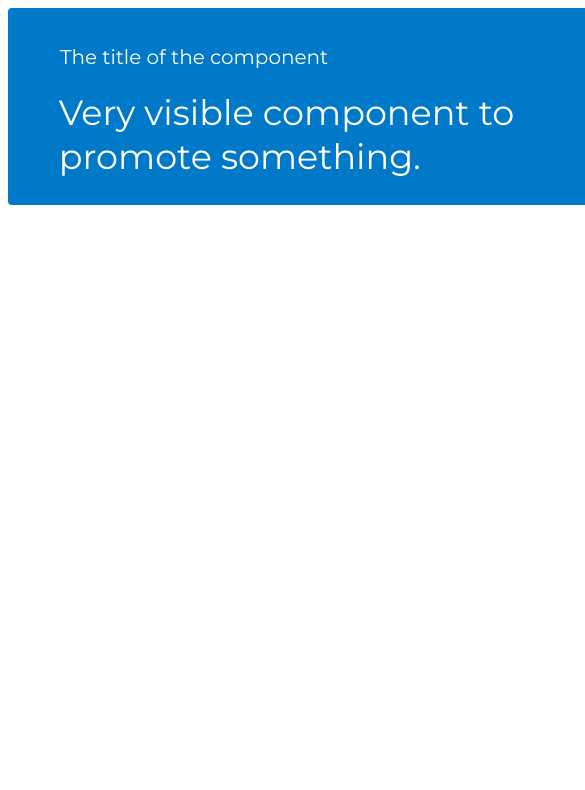
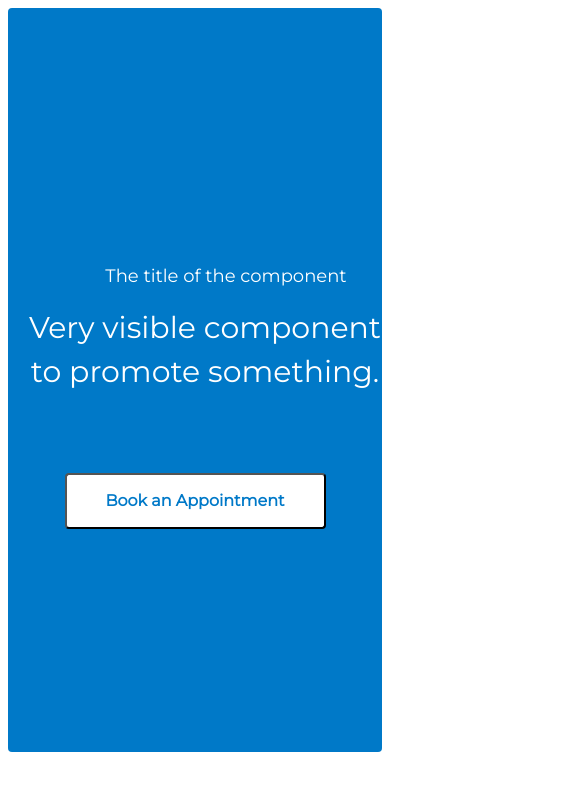
Before and after one commit to ATiagunov/four-frontend-pieces, a plain HTML site: page main.html in a window 390 px wide. Shown: the top 790 px of the page, 585 px wide, since content can reach past the window. Drawn offline with Linux system fonts and the light colour scheme.

Commit message:
new adaptive

```diff
--- a/main.css
+++ b/main.css
@@ -4,25 +4,7 @@
     font-family: "Montserrat";
 }
 
-@media screen and (min-width: 992px) {
-    .banner {
-        width: 50%;
-    }
-}
-
-@media screen and (min-width: 1200px) {
-    .banner {
-        width: 33.33%;
-    }
-}
-
-
 .banner {
-    margin-left: auto;
-    margin-right: auto;
-
-    width: 927px;
-    height: 197px;
 
     background: #0079C8;
     border-radius: 4px;
@@ -34,13 +16,26 @@
 
 }
 
+@media (max-width:1023px) {
+    .banner {
+        width: 100%;
+        height: calc(100vh - 100px);
+    }
+}
+
+@media (min-width:1024px) {
+    .banner {
+
+        width: 927px;
+        height: 197px;
+        margin: auto;
+    }
+}
+
+
 .banner p {
-
     margin: 35px 0px 0px 52px;
     align-self: flex-start;
-
-    width: 273px;
-    height: 20px;
 
     font-family: 'Montserrat';
     font-style: normal;
@@ -50,6 +45,14 @@
 
     /* Primary/White */
     color: #FFFFFF;
+}
+
+@media (max-width:1023px) {
+    .banner p {
+        align-self:center;
+        font-size: 18px;
+        text-align: center;
+    }
 }
 
 .banner h1 {
@@ -66,6 +69,14 @@
     line-height: 44px;
 
     color: #FFFFFF;
+}
+
+@media (max-width:1023px) {
+    .banner h1 {
+        width: 100%;
+        font-size: 30px;
+        text-align: center;
+    }
 }
 
 .banner button {
@@ -90,3 +101,9 @@
     /* Primary/Bupa Blue */
     color: #0079C8;
 }
+
+@media (max-width:1023px) {
+    .banner button {
+        max-width: 80%;
+    }
+}
```
